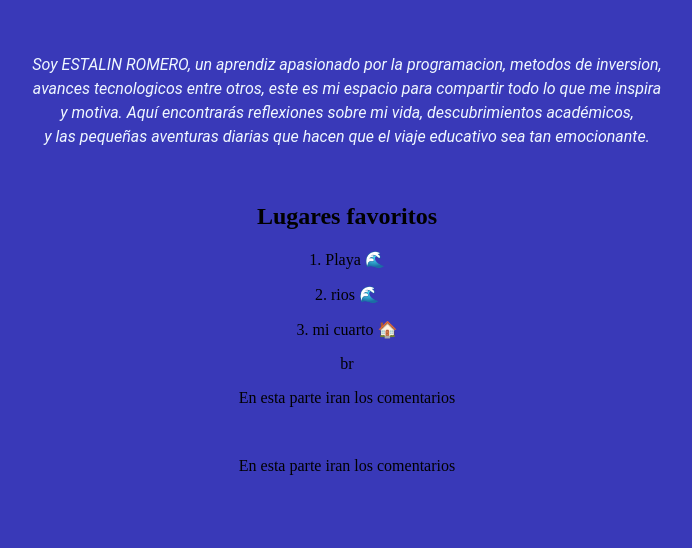
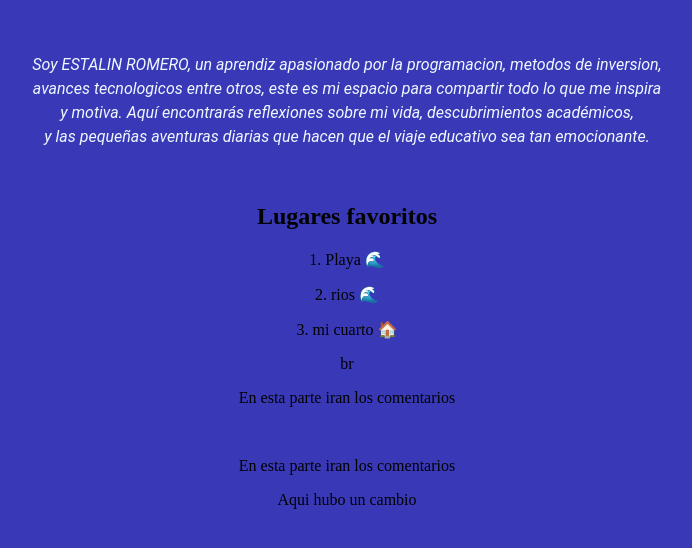
Before and after one commit to Estalin08/blog_personal, a plain HTML site: page index.html in a window 1280 px wide. Shown: the part 62-610 px from the top of the page, without its empty margins (293-985 px from the left). Drawn offline with Linux system fonts and the light colour scheme.

Commit message:
Agregar nueva funcionalidad

```diff
--- a/index.html
+++ b/index.html
@@ -28,5 +28,7 @@ br
 <p>En esta parte iran los comentarios</p>
 <br>
 <p>En esta parte iran los comentarios</p>
+<p>Aqui hubo un cambio</p>
+
 </body>
 </html>
```
